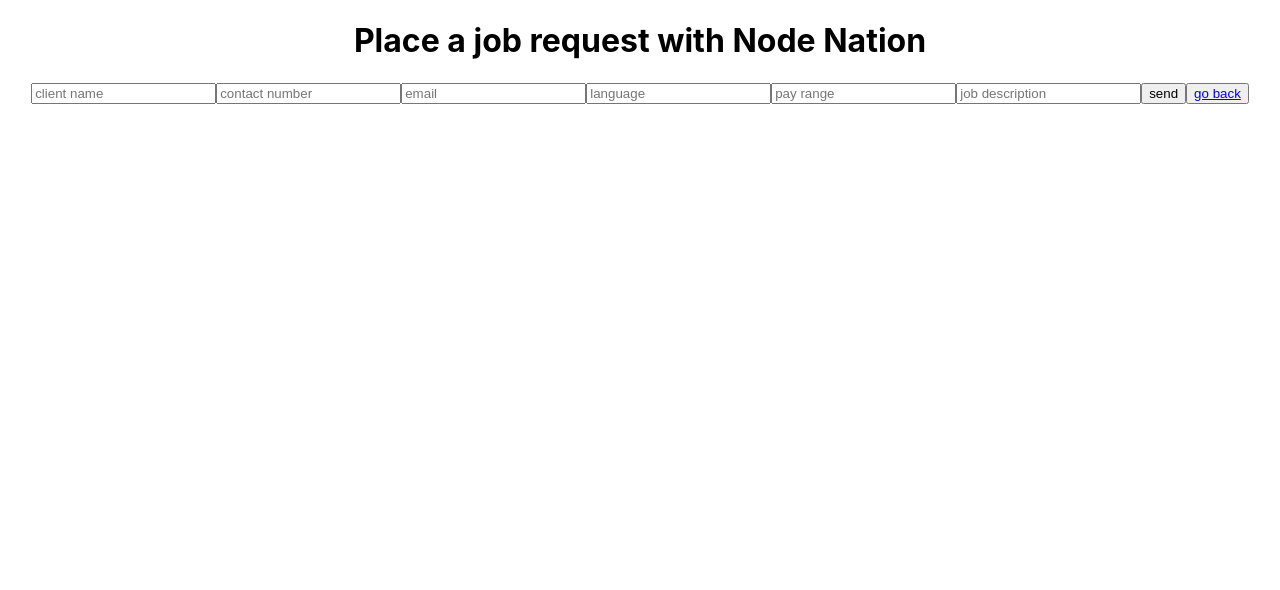
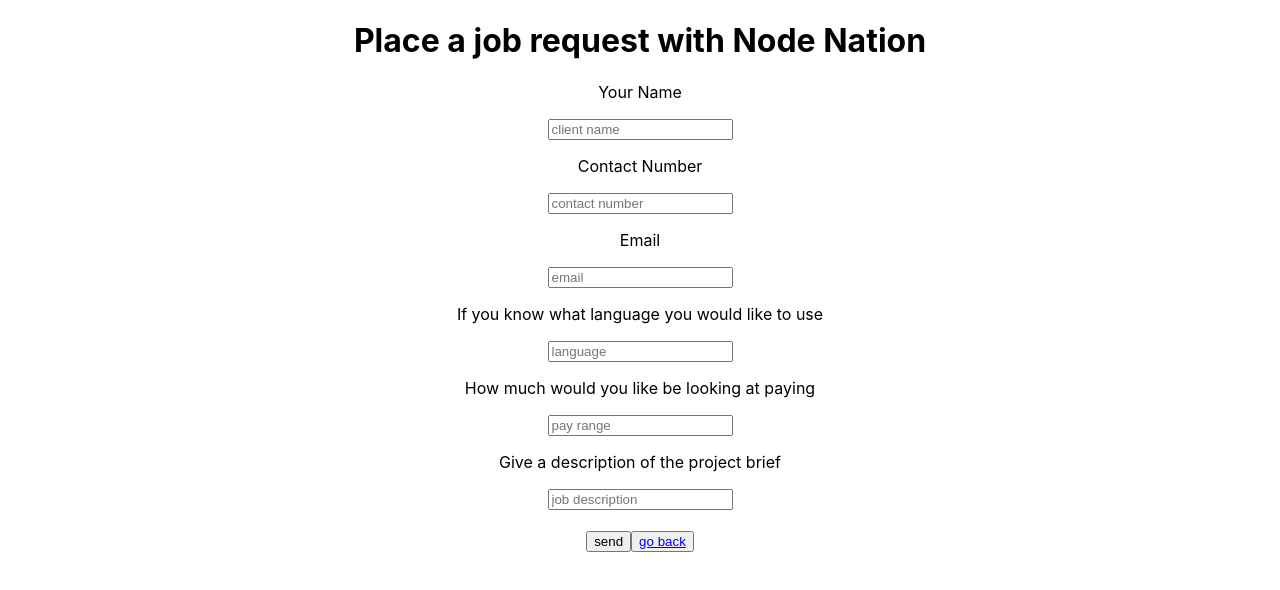
Before and after one commit to GWeightman/CNdesk3_frontend, a React (Create React App) app: page /contact in a window 1280 px wide. Shown: the top 590 px of the page. Built offline with nearby package versions, Linux system fonts and the light colour scheme; the HTML template or start-up script is replaced by a standard one.

Commit message:
home padded out and folder deleted

```diff
--- a/src/components/contact.js
+++ b/src/components/contact.js
@@ -4,12 +4,20 @@
     return(
         <div>
             <h1>Place a job request with Node Nation</h1>
+            <p>Your Name</p>
             <input placeholder='client name'/>
+            <p>Contact Number</p>
             <input placeholder="contact number"/>
+            <p>Email</p>
             <input placeholder="email"/>
+            <p>If you know what language you would like to use</p>
             <input placeholder="language"/>
+            <p>How much would you like be looking at paying</p>
             <input placeholder="pay range"/>
+            <p>Give a description of the project brief</p>
             <input placeholder="job description"/>
+            <br/>
+            <br/>
             <button>send</button>
             <button><Link to={"/"}>go back</Link></button>
         </div>
--- a/src/components/home.js
+++ b/src/components/home.js
@@ -1,11 +1,18 @@
-import { Link } from "react-router-dom"
+import { Link, Navigate, Router } from "react-router-dom"
+
+const login_handler = (e) => {
+    e.preventDefault();
+    <Link to={"/login"}/>
+}
 
 const Home = () => {
     return(
         <div>
-           <h1> home </h1>
            <button><Link to={"/contact"}>contact us</Link></button>
-           <button><Link to={"/login"}>log in</Link></button>
+           <button onClick={login_handler}>log in</button>
+           <h1> Welcome to Node Nation </h1>
+           <p>A place to bring small coding projects and independent developers together</p>
+
         </div>
     )
 }
```
